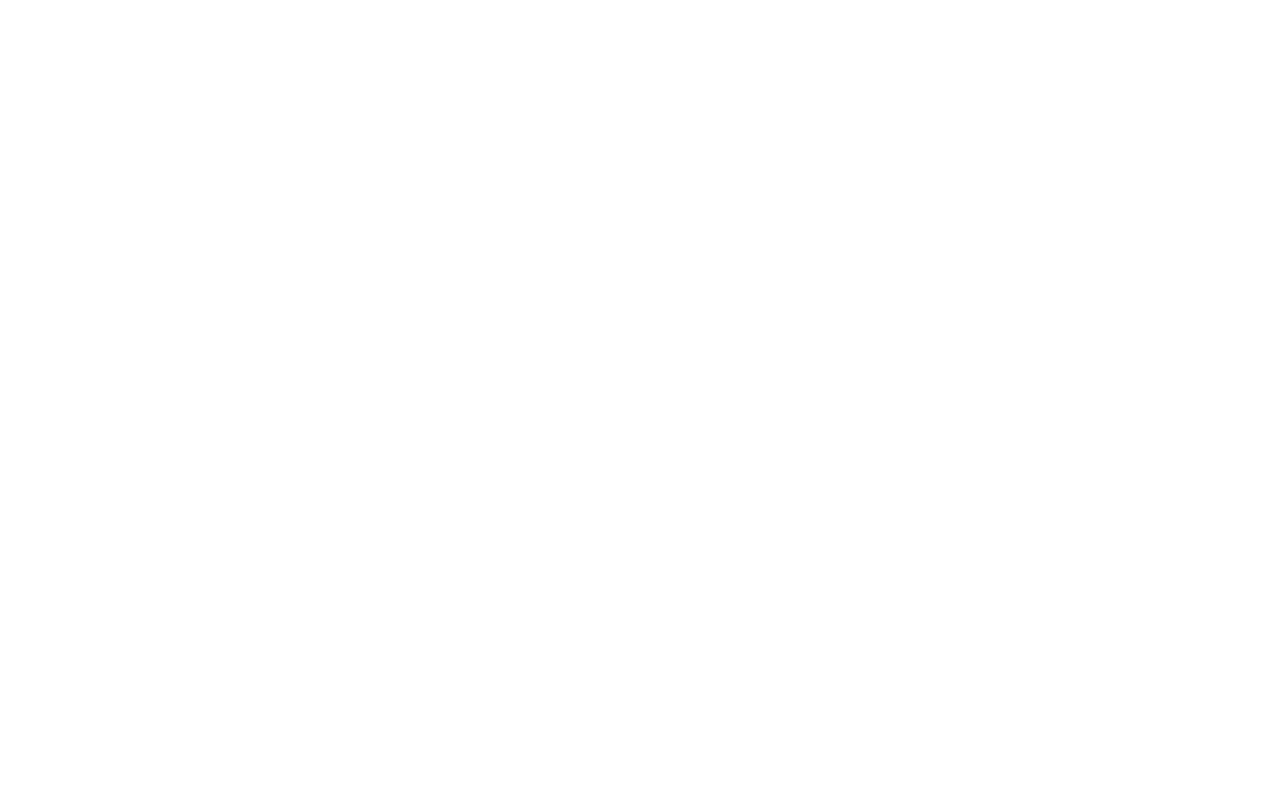
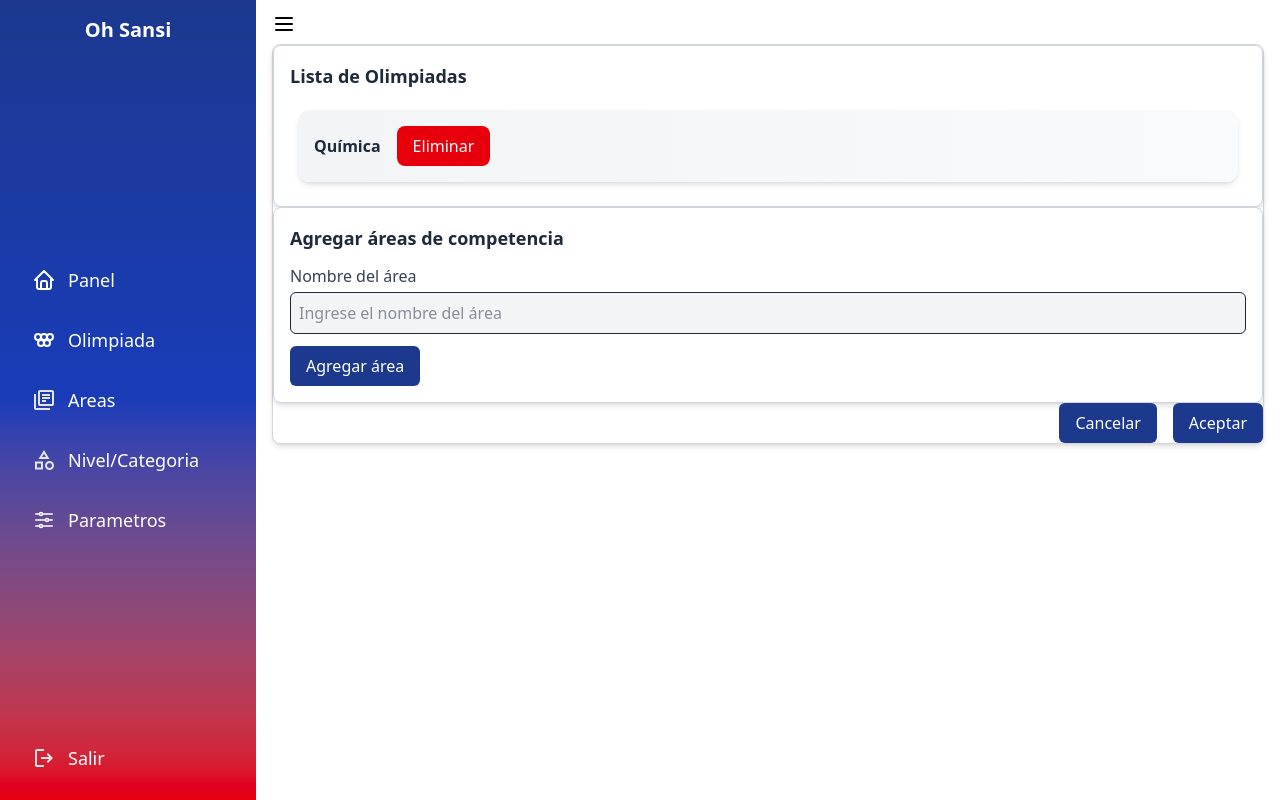
Before and after one commit to IVER-15-07/ohSansi, a React (Vite) app in the folder frontend/: page /AdminLayout/Areas in a window 1280 px wide. Before the commit this address had no page. Built offline with nearby package versions, Linux system fonts and the light colour scheme.

Commit message:
creacion de la  interface  de agregar areas

```diff
--- a/frontend/src/App.jsx
+++ b/frontend/src/App.jsx
@@ -1,16 +1,13 @@
 import { Routes, Route } from 'react-router-dom'
-
 import Home from './pages/Home'
 import AdminLayout from './layouts/AdminLayout'
-
-
 import Olympiad from './pages/admin/Olympiad'
-
-
 import Parametros from './pages/admin/Parametros'
 import Datosgenerales from './pages/admin/Datosgenerales'
 import Detalles from './pages/admin/Detalles'
 import Divisiones from './pages/admin/Divisiones'
+import Areas from './pages/admin/Areas'
+import NivelCategoria from './pages/admin/NivelCategoria'
 
 
 
@@ -34,6 +31,9 @@
           {/* Subrutas */}
           <Route path="Olympiad" element={<Olympiad />} />
 
+          <Route path="Areas" element={<Areas />}/>
+          <Route path="NivelCategoria" element={<NivelCategoria />} />
+
           <Route path="Parametros" element={<Parametros />} />
 
         </Route>
--- a/frontend/src/assets/Icons.jsx
+++ b/frontend/src/assets/Icons.jsx
@@ -87,3 +87,12 @@
     </svg>
 
 )
+
+export const CategoriaIcon = () => (
+    <svg xmlns="http://www.w3.org/2000/svg" height="24px" viewBox="0 -960 960 960" width="24px" fill="#e3e3e3"><path d="m260-520 220-360 220 360H260ZM700-80q-75 0-127.5-52.5T520-260q0-75 52.5-127.5T700-440q75 0 127.5 52.5T880-260q0 75-52.5 127.5T700-80Zm-580-20v-320h320v320H120Zm580-60q42 0 71-29t29-71q0-42-29-71t-71-29q-42 0-71 29t-29 71q0 42 29 71t71 29Zm-500-20h160v-160H200v160Zm202-420h156l-78-126-78 126Zm78 0ZM360-340Zm340 80Z" /></svg>
+)
+
+
+export const AreasIcon = () => (
+    <svg xmlns="http://www.w3.org/2000/svg" height="24px" viewBox="0 -960 960 960" width="24px" fill="#e3e3e3"><path d="M400-400h160v-80H400v80Zm0-120h320v-80H400v80Zm0-120h320v-80H400v80Zm-80 400q-33 0-56.5-23.5T240-320v-480q0-33 23.5-56.5T320-880h480q33 0 56.5 23.5T880-800v480q0 33-23.5 56.5T800-240H320Zm0-80h480v-480H320v480ZM160-80q-33 0-56.5-23.5T80-160v-560h80v560h560v80H160Zm160-720v480-480Z"/></svg>
+)
--- a/frontend/src/components/Navbar.jsx
+++ b/frontend/src/components/Navbar.jsx
@@ -2,10 +2,9 @@
 
 const Navbar = () => {
   return (
-    <div className="bg-blue-900 p-4">
-      <h1 className="text-white text-2xl">hola como estas soy el navbar </h1>
+    <div className="bg-gradient-to-r from-blue-900 via-blue-800 to-red-600 h-16 flex items-center shadow-lg">
+      <h1 className="text-white text-2xl font-semibold ml-4">Hola, ¿cómo estás? Soy el Navbar</h1>
     </div>
-
   )
 }
 
--- a/frontend/src/components/Sidebar.jsx
+++ b/frontend/src/components/Sidebar.jsx
@@ -1,6 +1,6 @@
 import React from 'react'
 import { useNavigate } from 'react-router-dom';
-import { PanelIcon, OlympiadIcon, ParametrosIcon, ExitIcon } from '../assets/Icons';
+import { PanelIcon, OlympiadIcon, ParametrosIcon, ExitIcon, CategoriaIcon, AreasIcon } from '../assets/Icons';
 import { useState } from 'react';
 
 
@@ -11,7 +11,10 @@
   const menuItems = [
     { label: 'Panel', icon: <PanelIcon />, path: '/AdminLayout' },
     { label: 'Olimpiada', icon: <OlympiadIcon />, path: '/AdminLayout/Olympiad' },
+    { label: 'Areas', icon: <AreasIcon />, path: '/AdminLayout/Areas' },
+    { label: 'Nivel/Categoria', icon: <CategoriaIcon   />, path: '/AdminLayout/NivelCategoria' },
     { label: 'Parametros', icon: <ParametrosIcon />, path: '/AdminLayout/Parametros' },
+
   ];
 
   return (
@@ -35,20 +38,31 @@
       onClick={() => navigate(path)}
       onMouseEnter={() => setHoveredIndex(index)}
       onMouseLeave={() => setHoveredIndex(null)}
-              className={`flex items-center w-full py-3 px-4 text-lg rounded-lg transition duration-300
-              ${hoveredIndex === index ? 'bg-blue-900 text-white' : 'hover:bg-blue-950'}
-              ${isCollapsed ? 'justify-center' : 'text-white'}
+      className={`flex items-center w-full py-3 px-4 text-lg rounded-lg transition-all duration-300 ease-in-out
+        ${hoveredIndex === index
+          ? 'bg-white text-blue-900 shadow-md scale-[1.02]'
+          : 'text-white hover:bg-blue-800 hover:text-white'
+        }
+        ${isCollapsed ? 'justify-center' : ''}
       `}
     >
-              {/* Ícono siempre visible, cambia a azul si isCollapsed es true */}
+      {/* Ícono */}
       <span
-                className={`${isCollapsed ? 'text-blue-900' : 'text-white'
-                  } transition duration-300`}
+        className={`transition-colors duration-300
+          ${hoveredIndex === index
+            ? 'text-blue-900'
+            : isCollapsed
+              ? 'text-blue-200'
+              : 'text-white'}
+        `}
       >
         {icon}
       </span>
-              {/* Texto visible solo si no está colapsado */}
-              {!isCollapsed && <span className="ml-3">{label}</span>}
+
+      {/* Texto (solo si no está colapsado) */}
+      {!isCollapsed && (
+        <span className="ml-3 transition-colors duration-300">{label}</span>
+      )}
     </button>
   </li>
 ))}
--- a/frontend/src/pages/Home.jsx
+++ b/frontend/src/pages/Home.jsx
@@ -1,23 +1,32 @@
 import React from 'react'
 import { useNavigate } from 'react-router-dom'
+import Navbar from '../components/Navbar'
 
 const Home = () => {
     const navigate = useNavigate()
 
-    const handleNavigate = () => {
-        navigate('/AdminLayout')
-    }
 
 
   return (
-    <div>
-    <h1>Hola, ¿cómo estás? Soy Home</h1>
-    <button
-      onClick={handleNavigate}
-      className="mt-4 px-4 py-2 bg-blue-500 text-white rounded"
-    >
-      Ir a AdminLayout
-    </button>
+    <div className="flex flex-col min-h-screen bg-gray-100">
+    <Navbar/>
+    <div className="flex flex-col items-center justify-center flex-grow p-8">
+      <div className="bg-white p-8 rounded-xl shadow-lg text-center w-full max-w-3xl">
+        <h1 className="text-blue-900 text-3xl font-bold mb-4">Bienvenido a Home</h1>
+        <p className="text-gray-700 text-lg mb-6">
+          Explora y administra las olimpiadas con un diseño moderno y funcional.
+        </p>
+
+        {/* Botón para ir a AdminLayout */}
+        <button
+          onClick={() => navigate('/AdminLayout')}
+          className="px-6 py-3 bg-red-600 text-white text-lg font-semibold rounded-lg shadow-md
+                    hover:bg-red-700 transition duration-300"
+        >
+          iniciar como  administra
+        </button>
+      </div>
+    </div>
   </div>
   )
 }
--- /dev/null
+++ b/frontend/src/pages/admin/Areas.jsx
@@ -0,0 +1,95 @@
+import React from 'react'
+
+import { useState } from 'react'
+
+const Areas = () => {
+
+  const [areas, setAreas] = useState([{ name: "Química" }]);
+  const [newArea, setNewArea] = useState("");
+
+  const handleAddArea = () => {
+    if (newArea.trim() !== "") {
+      setAreas([...areas, { name: newArea }]);
+      setNewArea("");
+    }
+  };
+
+  const handleRemoveArea = (index) => {
+    setAreas(areas.filter((_, i) => i !== index));
+  };
+
+  return (
+
+    <div className="p-4 pt-2 flex flex-col gap-4 w-full h-full">
+      <div className="  bg-white rounded-lg shadow-md border border-gray-300">
+
+        {/* Lista de Olimpiadas */}
+        <div className="p-4  bg-white rounded-lg shadow-md border border-gray-300">
+          <h2 className="text-lg font-semibold text-gray-800 mb-3">
+            Lista de Olimpiadas
+          </h2>
+          <div className="space-y-2 p-2">
+  {areas.map((area, index) => (
+    <div
+      key={index}
+      className="flex items-center gap-4 bg-gradient-to-r from-gray-100 to-gray-50 p-4 rounded-xl shadow-md hover:shadow-lg transition-all"
+    >
+      <span className="text-gray-800 font-semibold">{area.name}</span>
+      <button
+        onClick={() => handleRemoveArea(index)}
+        className="bg-red-600 text-white px-4 py-2 rounded-lg hover:bg-red-700 transition-all"
+      >
+        Eliminar
+      </button>
+    </div>
+  ))}
+</div>
+
+        </div>
+
+
+
+
+
+        {/* Agregar Áreas de Competencia */}
+        <div className="p-4 bg-white rounded-lg shadow-md border border-gray-300">
+
+          <h2 className="text-lg font-semibold text-gray-800 mb-3">
+            Agregar áreas de competencia
+          </h2>
+          <div>
+            <label className="block text-gray-700 mb-1">Nombre del área</label>
+            <input
+              type="text"
+              placeholder="Ingrese el nombre del área"
+              className="w-full p-2 border rounded-md text-gray-800 bg-gray-100 focus:outline-none focus:ring-2 focus:ring-blue-500"
+              value={newArea}
+              onChange={(e) => setNewArea(e.target.value)}
+            />
+          </div>
+          <button
+            onClick={handleAddArea}
+            className="mt-3 bg-blue-900 text-white px-4 py-2 rounded-md hover:bg-blue-800"
+          >
+            Agregar área
+          </button>
+        </div>
+
+
+
+        {/* Botones de acción */}
+        <div className="flex justify-end gap-4">
+          <button className="bg-blue-900 text-white px-4 py-2 rounded-md hover:bg-blue-800">
+            Cancelar
+          </button>
+          <button className="bg-blue-900 text-white px-4 py-2 rounded-md hover:bg-blue-800">
+            Aceptar
+          </button>
+        </div>
+      </div>
+    </div>
+
+  )
+}
+
+export default Areas
--- /dev/null
+++ b/frontend/src/pages/admin/NivelCategoria.jsx
@@ -0,0 +1,13 @@
+import React from 'react'
+
+const NivelCategoria = () => {
+  return (
+    <div className='p-4 pt-2'>
+
+        <h1> hola como estas  esto es categoria </h1>
+
+    </div>
+  )
+}
+
+export default NivelCategoria
--- a/frontend/src/pages/admin/OlympiadAreas.jsx
+++ /dev/null
@@ -1,47 +0,0 @@
-import React from 'react'
-import { useState } from 'react'
-
-import Olympiadareas from './OlympiadAreas'
-import Levels from './Levels'
-import PaymentOrder from './PaymentOrder'
-
-const OlympiadAreas = () => {
-
-    const [jump, setJump] = useState('OLIMPIADAS')
-
-
-    const RenderJump = () => {
-        if (jump === 'OLIMPIADAS') {
-            return <Olympiadareas />
-        } else if (jump === 'AREAS') {
-            return <Levels />
-        } else if (jump === 'CATEEGORIA') {
-            return <Pago />
-        } else if (jump === 'PAGO') {
-            return <PaymentOrder />
-        }
-    }
-
-
-
-
-    return (
-        <div className="flex flex-col h-screen">
-            {/* Sidebar */}
-            <div className="h-1/10 p-4 bg-gray-800 text-white">
-                <h1> hola  soy  LA PAGINACION </h1>
-                <button onClick={() => setJump('OLIMPIADAS')} className="block mb-4">paso 1</button>
-                <button onClick={() => setJump('AREAS')} className="block mb-4">paso 1</button>
-                <button onClick={() => setJump('CATEGORIA')} className="block mb-4">paso 1</button>
-                <button onClick={() => setJump('PAGO')} className="block mb-4">paso 1</button>
-            </div>
-
-            {/* Main Content */}
-            <div className="h-9/10 p-4">
-            {RenderJump()}
-            </div>
-        </div>
-    )
-}
-
-export default OlympiadAreas
```
Lines whose indentation alone changed are shown as unchanged.
